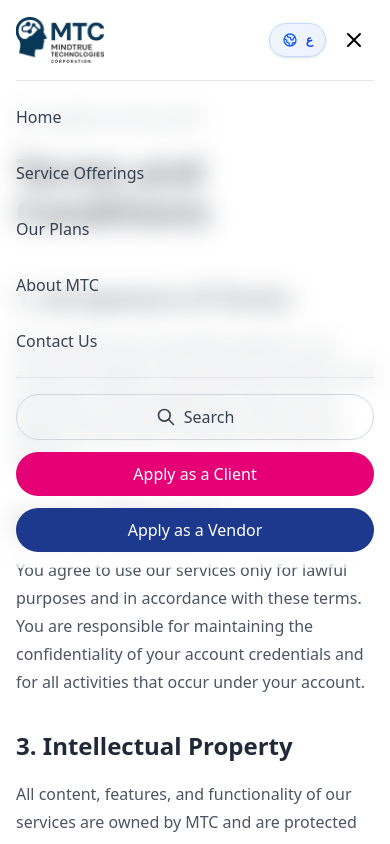
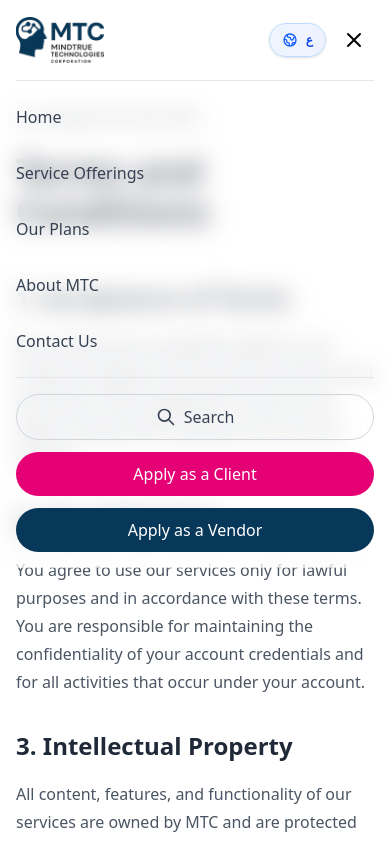
Before and after one commit to abriniLeaf/MTC, a React (Vite) app: page /terms in a window 390 px wide. Both pictures are taken after a click on the button "Toggle menu". Shown: the top 844 px of the page. Built offline with nearby package versions, Linux system fonts and the light colour scheme.

Commit message:
style: update button background colors to use secondary theme color

```diff
--- a/src/components/Header.tsx
+++ b/src/components/Header.tsx
@@ -173,7 +173,7 @@ const Header: React.FC = () => {
                       />
                     </svg>
                   </button>
-                  <button className={`px-6 py-2 rounded-full bg-blue-900 hover:bg-blue-950 text-white font-medium transition-colors duration-200 text-sm flex-shrink-0 ${isRTL ? 'ml-0' : 'mr-0'}`}>
+                  <button className={`px-6 py-2 rounded-full bg-secondary hover:bg-secondary text-white font-medium transition-colors duration-200 text-sm flex-shrink-0 ${isRTL ? 'ml-0' : 'mr-0'}`}>
                     {t('nav.search')}
                   </button>
                 </div>
@@ -277,7 +277,7 @@ const Header: React.FC = () => {
                     <button className="px-6 py-2.5 rounded-full bg-pink-600 hover:bg-pink-700 text-white font-medium transition-colors duration-200">
                       {t('nav.applyClient')}
                     </button>
-                    <button className="px-6 py-2.5 rounded-full bg-blue-900 hover:bg-blue-950 text-white font-medium transition-colors duration-200">
+                    <button className="px-6 py-2.5 rounded-full bg-secondary hover:bg-secondary text-white font-medium transition-colors duration-200">
                       {t('nav.applyVendor')}
                     </button>
                   </div>
```
